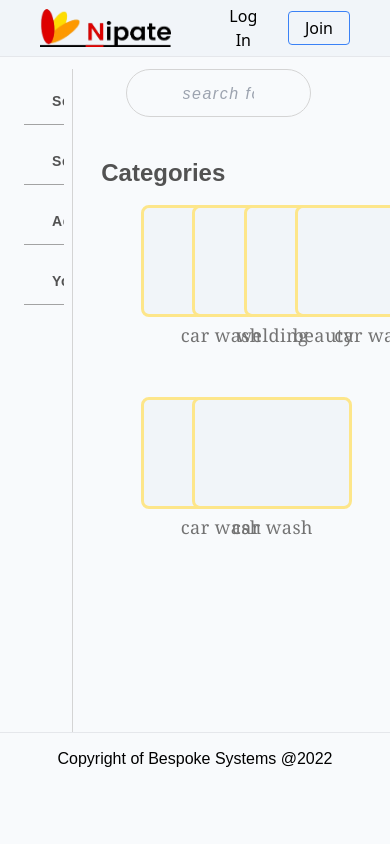
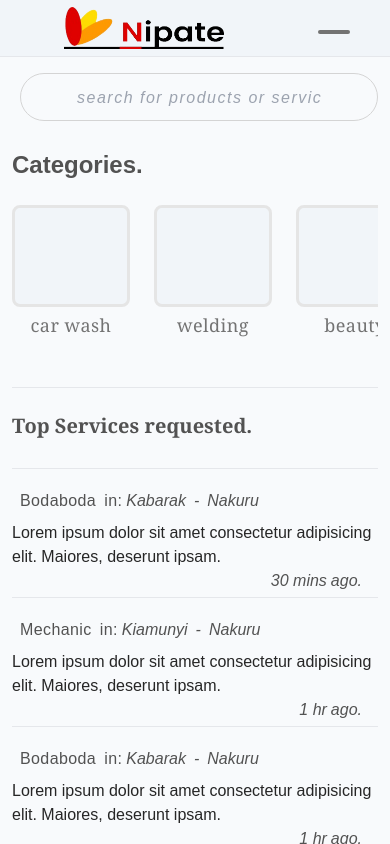
Before and after one commit to Amos-Ditto/NipateWebapp, a Nuxt app: page / in a window 390 px wide. Built offline with nearby package versions, Linux system fonts and the light colour scheme.

Commit message:
🔄 redo/undo dashboard view

```diff
--- a/components/context/Categories.vue
+++ b/components/context/Categories.vue
@@ -1,6 +1,46 @@
 <template>
-    <main class="w-full grid grid-cols-4 py-4 px-10 gap-12">
-        <div class="card w-[10rem] h-[9rem] hover:cursor-pointer">
+    <main>
+        <div class="card sm:w-[8rem] md:w-[10rem] sm:h-[8rem] md:h-[9rem] hover:cursor-pointer">
+            <LazyUtilsCardCategory>
+                <template #iconcard>
+                    <div class="i-mdi-car-wash text-4xl scale-[2]" />
+                </template>
+                <h3 class="font-serif text-lg tracking-wide">car wash</h3>
+            </LazyUtilsCardCategory>
+        </div>
+        <div class="card sm:w-[8rem] md:w-[10rem] sm:h-[8rem] md:h-[9rem] hover:cursor-pointer">
+            <LazyUtilsCardCategory>
+                <template #iconcard>
+                    <div class="i-mdi-screwdriver text-4xl scale-[2]" />
+                </template>
+                <h3 class="font-serif text-lg tracking-wide">welding</h3>
+            </LazyUtilsCardCategory>
+        </div>
+        <div class="card sm:w-[8rem] md:w-[10rem] sm:h-[8rem] md:h-[9rem] hover:cursor-pointer">
+            <LazyUtilsCardCategory>
+                <template #iconcard>
+                    <div class="i-mdi-hair-dryer text-4xl scale-[2]" />
+                </template>
+                <h3 class="font-serif text-lg tracking-wide">beauty</h3>
+            </LazyUtilsCardCategory>
+        </div>
+        <div class="card sm:w-[8rem] md:w-[10rem] sm:h-[8rem] md:h-[9rem] hover:cursor-pointer">
+            <LazyUtilsCardCategory>
+                <template #iconcard>
+                    <div class="i-mdi-motorbike text-4xl scale-[2]" />
+                </template>
+                <h3 class="font-serif text-lg tracking-wide">boda boda</h3>
+            </LazyUtilsCardCategory>
+        </div>
+        <div class="card sm:w-[8rem] md:w-[10rem] sm:h-[8rem] md:h-[9rem] hover:cursor-pointer">
+            <LazyUtilsCardCategory>
+                <template #iconcard>
+                    <div class="i-mdi-garage text-4xl scale-[2]" />
+                </template>
+                <h3 class="font-serif text-lg tracking-wide">garage</h3>
+            </LazyUtilsCardCategory>
+        </div>
+        <div class="card sm:w-[8rem] md:w-[10rem] sm:h-[8rem] md:h-[9rem] hover:cursor-pointer">
             <LazyUtilsCardCategory>
                 <template #iconcard>
                     <div class="i-mdi-car text-4xl scale-[2]" />
@@ -8,45 +48,15 @@
                 <h3 class="font-serif text-lg tracking-wide">car wash</h3>
             </LazyUtilsCardCategory>
         </div>
-        <div class="card w-[10rem] h-[9rem] hover:cursor-pointer">
-            <LazyUtilsCardCategory>
-                <template #iconcard>
-                    <div class="i-mdi-car text-4xl scale-[2]" />
-                </template>
-                <h3 class="font-serif text-lg tracking-wide">welding</h3>
-            </LazyUtilsCardCategory>
-        </div>
-        <div class="card w-[10rem] h-[9rem] hover:cursor-pointer">
-            <LazyUtilsCardCategory>
-                <template #iconcard>
-                    <div class="i-mdi-account-tie-woman text-4xl scale-[2]" />
-                </template>
-                <h3 class="font-serif text-lg tracking-wide">beauty</h3>
-            </LazyUtilsCardCategory>
-        </div>
-        <div class="card w-[10rem] h-[9rem] hover:cursor-pointer">
-            <LazyUtilsCardCategory>
-                <template #iconcard>
-                    <div class="i-mdi-car text-4xl scale-[2]" />
-                </template>
-                <h3 class="font-serif text-lg tracking-wide">car wash</h3>
-            </LazyUtilsCardCategory>
-        </div>
-        <div class="card w-[10rem] h-[9rem] hover:cursor-pointer">
-            <LazyUtilsCardCategory>
-                <template #iconcard>
-                    <div class="i-mdi-car text-4xl scale-[2]" />
-                </template>
-                <h3 class="font-serif text-lg tracking-wide">car wash</h3>
-            </LazyUtilsCardCategory>
-        </div>
-        <div class="card w-[10rem] h-[9rem] hover:cursor-pointer">
-            <LazyUtilsCardCategory>
-                <template #iconcard>
-                    <div class="i-mdi-car text-4xl scale-[2]" />
-                </template>
-                <h3 class="font-serif text-lg tracking-wide">car wash</h3>
-            </LazyUtilsCardCategory>
+        <div class="load-more flex items-center">
+            <button class="px-4 py-3 truncate underline underline-offset-1">Show more...</button>
         </div>
     </main>
 </template>
+
+<style scoped>
+main {
+    @apply w-full py-6 md:py-4 md:px-10 gap-6 md:gap-12;
+    @apply overflow-x-auto sm:overflow-x-hidden flex flex-row sm:grid sm:grid-cols-4 scroll-pl-6;
+}
+</style>
--- /dev/null
+++ b/components/context/RequestCard.vue
@@ -0,0 +1,11 @@
+<template>
+    <div class="w-full flex flex-col gap-1">
+        <div class="title w-full py-1">
+            <slot name="title"></slot>
+        </div>
+        <div class="w-full">
+            <slot></slot>
+        </div>
+        <hr>
+    </div>
+</template>
--- /dev/null
+++ b/components/context/RequestServices.vue
@@ -0,0 +1,89 @@
+<template>
+    <main class="w-full pt-1 flex flex-col gap-4">
+        <hr>
+        <ContextRequestCard>
+            <template #title>
+                <div class="w-full flex-row flex gap-1 px-2 text-neutral-600">
+                    <div class="product flex flex-row gap-2 tracking-wide">
+                        <p>Bodaboda</p>
+                        <span>in:</span>
+                    </div>
+                    <div class="location flex flex-row gap-2 italic">
+                        <p>Kabarak</p><span>-</span><p>Nakuru</p>
+                    </div>
+                </div>
+            </template>
+            <div class="content w-full">
+                <div class="message w-full text-neutral-800">
+                    <h3>Lorem ipsum dolor sit amet consectetur adipisicing elit. Maiores, deserunt ipsam.</h3>
+                </div>
+                <div class="duration w-full flex flex-row gap-1 px-4 justify-end italic text-neutral-600">
+                    <span>30 mins</span><p>ago.</p>
+                </div>
+            </div>
+        </ContextRequestCard>
+        <ContextRequestCard>
+            <template #title>
+                <div class="w-full flex-row flex gap-1 px-2 text-neutral-600">
+                    <div class="product flex flex-row gap-2 tracking-wide">
+                        <p>Mechanic</p>
+                        <span>in:</span>
+                    </div>
+                    <div class="location flex flex-row gap-2 italic">
+                        <p>Kiamunyi</p><span>-</span><p>Nakuru</p>
+                    </div>
+                </div>
+            </template>
+            <div class="content w-full">
+                <div class="message w-full text-neutral-800">
+                    <h3>Lorem ipsum dolor sit amet consectetur adipisicing elit. Maiores, deserunt ipsam.</h3>
+                </div>
+                <div class="duration w-full flex flex-row gap-1 px-4 justify-end italic text-neutral-600">
+                    <span>1 hr</span><p>ago.</p>
+                </div>
+            </div>
+        </ContextRequestCard>
+        <ContextRequestCard>
+            <template #title>
+                <div class="w-full flex-row flex gap-1 px-2 text-neutral-600">
+                    <div class="product flex flex-row gap-2 tracking-wide">
+                        <p>Bodaboda</p>
+                        <span>in:</span>
+                    </div>
+                    <div class="location flex flex-row gap-2 italic">
+                        <p>Kabarak</p><span>-</span><p>Nakuru</p>
+                    </div>
+                </div>
+            </template>
+            <div class="content w-full">
+                <div class="message w-full text-neutral-800">
+                    <h3>Lorem ipsum dolor sit amet consectetur adipisicing elit. Maiores, deserunt ipsam.</h3>
+                </div>
+                <div class="duration w-full flex flex-row gap-1 px-4 justify-end italic text-neutral-600">
+                    <span>1 hr</span><p>ago.</p>
+                </div>
+            </div>
+        </ContextRequestCard>
+        <ContextRequestCard>
+            <template #title>
+                <div class="w-full flex-row flex gap-1 px-2 text-neutral-600">
+                    <div class="product flex flex-row gap-2 tracking-wide">
+                        <p>Bodaboda</p>
+                        <span>in:</span>
+                    </div>
+                    <div class="location flex flex-row gap-2 italic">
+                        <p>Kabarak</p><span>-</span><p>Nakuru</p>
+                    </div>
+                </div>
+            </template>
+            <div class="content w-full">
+                <div class="message w-full text-neutral-800">
+                    <h3>Lorem ipsum dolor sit amet consectetur adipisicing elit. Maiores, deserunt ipsam.</h3>
+                </div>
+                <div class="duration w-full flex flex-row gap-1 px-4 justify-end italic text-neutral-600">
+                    <span>2 hr</span><p>ago.</p>
+                </div>
+            </div>
+        </ContextRequestCard>
+    </main>
+</template>
--- a/components/designs/SearchBar.vue
+++ b/components/designs/SearchBar.vue
@@ -1,15 +1,17 @@
 <template>
-    <div class="search h-full w-[80%] flex flex-row items-center">
+    <div class="search mt-2 md:mt-0 h-full w-full md:w-[80%] flex flex-row items-center">
         <div class="input w-full h-full ml-2 relative flex items-center tracking-widest text-neutral-600 text-2xl">
-            <div class="i-mdi-filter-variant absolute left-6" />
+            <div class="i-mdi-filter-variant absolute left-4 md:left-6" />
             <input type="text" placeholder="search for products or services">
-            <div class="i-mdi-magnify absolute right-7" />
+            <div class="i-mdi-magnify absolute right-4 md:right-7" />
         </div>
     </div>
 </template>
 
 <style scoped>
-
+.search {
+    transition: width 300ms ease;
+}
 .input input {
     letter-spacing: 1.5px;
     @apply w-full h-full px-14 outline-none bg-inherit placeholder:italic lg:placeholder:text-base placeholder:text-base italic text-lg;
--- a/components/designs/TopNav.vue
+++ b/components/designs/TopNav.vue
@@ -15,7 +15,10 @@
             </div>
         </div>
         <div class="right">
-            <div class="auth-btn text-sm font-serif hidden sm:flex flex-row md:gap-2 lg:gap-3">
+            <div class="menu-btn h-full flex items-center md:hidden">
+                <UtilsHumberBtn />
+            </div>
+            <div class="auth-btn">
                 <button><NuxtLink to="/auth">Log In</NuxtLink></button>
                 <button class="border border-blue-500"><NuxtLink to="/auth/register">Join</NuxtLink></button>
             </div>
@@ -28,10 +31,10 @@ nav {
     @apply w-full h-[3.5rem] md:h-[4rem] md:pt-5 flex justify-between items-center;
 }
 .left {
-    @apply grid grid-cols-2 pt-2 md:pt-0 px-10 md:px-11 gap-6 h-full;
+    @apply grid grid-cols-2 pt-2 md:pt-0 px-16 md:px-11 gap-6 h-full;
 }
 .left img {
-    @apply w-[9rem] md:w-[10rem] h-[80%] md:h-[3.2rem] mb-2;
+    @apply w-[10rem] md:w-[10rem] h-[86%] md:h-[3.2rem] mb-2;
     transition: height 300ms ease, width 300ms ease;
 }
 .left .links {
@@ -57,7 +60,7 @@ nav {
     @apply border-neutral-800 text-orange-500;
 }
 .auth-btn {
-    @apply h-full items-center flex gap-3;
+    @apply h-full items-center text-sm font-serif hidden md:flex md:flex-row md:gap-2 lg:gap-3;
 }
 .auth-btn button {
     @apply px-4 py-1 flex items-center rounded font-sans text-base hover:text-orange-500 hover:border-orange-500;
--- a/components/utils/CardCategory.vue
+++ b/components/utils/CardCategory.vue
@@ -1,6 +1,6 @@
 <template>
     <div class="card w-full h-full flex flex-col gap-1">
-        <div class="icon-card w-full h-[80%] rounded-lg border-[3px] border-amber-200 flex items-center justify-center bg-slate-100 text-neutral-500">
+        <div class="icon-card w-full h-[80%] rounded-lg border-[3px] border-neutral-200 flex items-center justify-center bg-slate-100 text-neutral-500 px-14 sm:px-0 py-12 sm:py-0">
             <slot name="iconcard"></slot>
         </div>
         <div class="card-title w-full flex items-center justify-center text-neutral-500">
@@ -8,3 +8,15 @@
         </div>
     </div>
 </template>
+
+<style scoped>
+.card:hover .icon-card {
+    @apply border-orange-300;
+}
+.card:hover .card-title {
+    @apply text-neutral-700;
+}
+.icon-card , .icon-card {
+    transition: color 300ms ease, border 300ms ease;
+}
+</style>
--- /dev/null
+++ b/components/utils/HumberBtn.vue
@@ -0,0 +1,41 @@
+<script setup lang="ts">
+const open = ref<boolean>(false);
+
+const onOpen = ():void => {
+    open.value = !open.value;
+}
+</script>
+
+<template>
+    <div
+        class="menu-btn relative w-[32px] h-[22px] flex items-center justify-center pt-2 cursor-pointer"
+        @click="onOpen" :class="open && 'open'"
+    >
+        <div class="menubtn"></div>
+    </div>
+</template>
+<style scoped>
+.menubtn {
+    @apply w-full h-[3.1px] bg-neutral-500 rounded;
+    animation: background-color 300ms ease;
+}
+.menu-btn.open .menubtn {
+    @apply bg-transparent;
+}
+.menubtn::before , .menubtn::after {
+    content: '';
+    @apply absolute w-full h-[3.1px] bg-neutral-500 rounded;
+}
+.menubtn::before {
+    @apply -translate-y-[9px];
+}
+.menubtn::after {
+    @apply translate-y-[9px];
+}
+.menu-btn.open .menubtn::before {
+    @apply rotate-45 translate-x-[-2px] translate-y-[2px];
+}
+.menu-btn.open .menubtn::after {
+    @apply -rotate-45 translate-x-[-2px] translate-y-[2px];
+}
+</style>
--- a/pages/index.vue
+++ b/pages/index.vue
@@ -15,10 +15,17 @@
                     <div class="searchbar">
                         <DesignsSearchBar />
                     </div>
-                    <div class="content w-full min-h-[20rem] p-2">
+                    <div class="content w-full min-h-[20rem] md:p-2 flex flex-col gap-6">
                         <div class="categories w-full">
-                            <h3 class="text-2xl font-bold text-neutral-600">Categories</h3>
+                            <h3 class="text-2xl font-bold text-neutral-600">Categories.</h3>
                             <LazyContextCategories />
+                        </div>
+                        <hr>
+                        <div class="requests">
+                            <h3 class="text-xl font-bold text-neutral-600 font-serif">Top Services requested.</h3>
+                            <div class="requests w-full pt-6">
+                                <LazyContextRequestServices />
+                            </div>
                         </div>
                     </div>
                 </div>
@@ -26,7 +33,7 @@
         </main>
         <hr>
         <template #footer>
-            <div class="w-full h-[2rem] pt-5 flex items-center justify-center">
+            <div class="w-full h-[2rem] pt-5 pb-8 flex items-center justify-center">
                 <h3>Copyright of Bespoke Systems @2022</h3>
             </div>
         </template>
@@ -36,15 +43,17 @@
 <style scoped>
 
 .context {
-    @apply h-[80vh] w-full px-4 pt-3 flex flex-row gap-3 md:gap-6;
+    @apply md:h-[90vh] w-full px-1 md:px-4 pt-3 flex flex-row gap-3 md:gap-6;
 }
 .context .side-nav {
-    @apply w-[16%] border-r-[0.5px] border-neutral-300;
+    @apply hidden md:block w-[16%] border-r-[0.5px] border-neutral-300;
 }
 .context section {
-    @apply px-2 flex flex-col w-[75%] md:pt-5;
+    @apply px-2 flex flex-col w-full md:w-[80%] md:pt-5 md:overflow-y-auto;
+    transition: width 300ms ease;
 }
 section .searchbar {
-    @apply w-[96%] h-[3rem] flex items-center justify-center;
+    @apply w-full md:w-[96%] h-[3rem] flex items-center justify-center;
+    transition: width 300ms ease;
 }
 </style>
```
